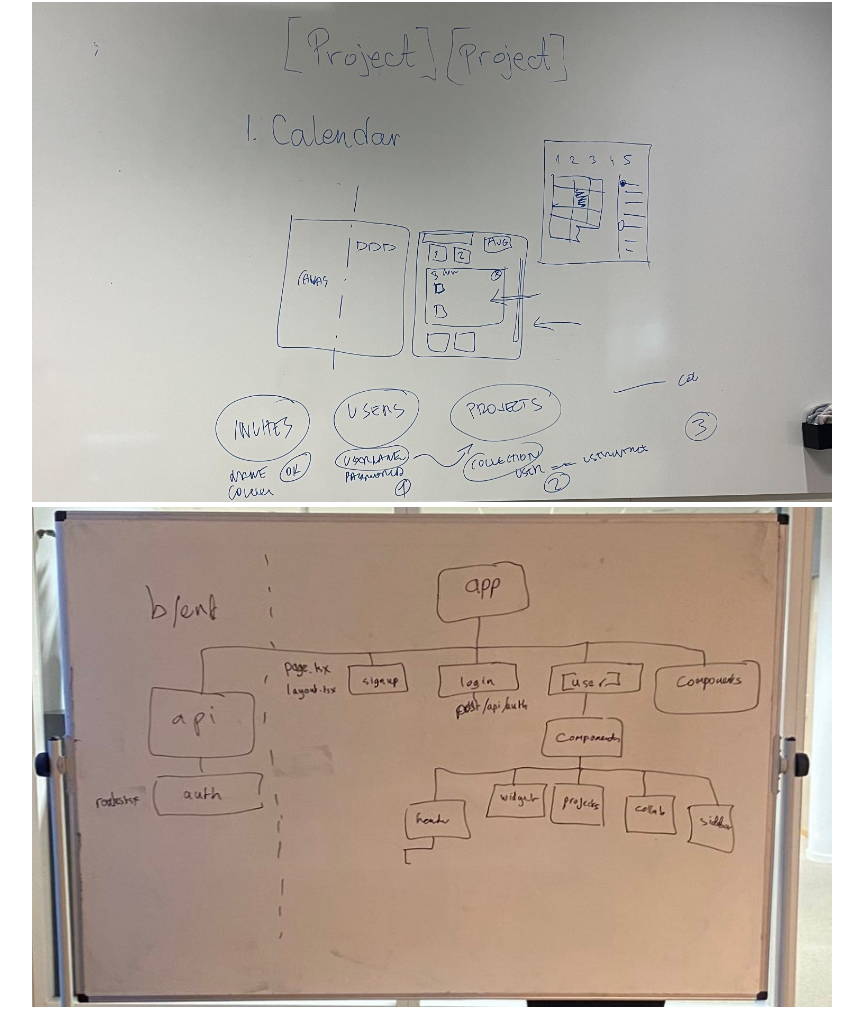
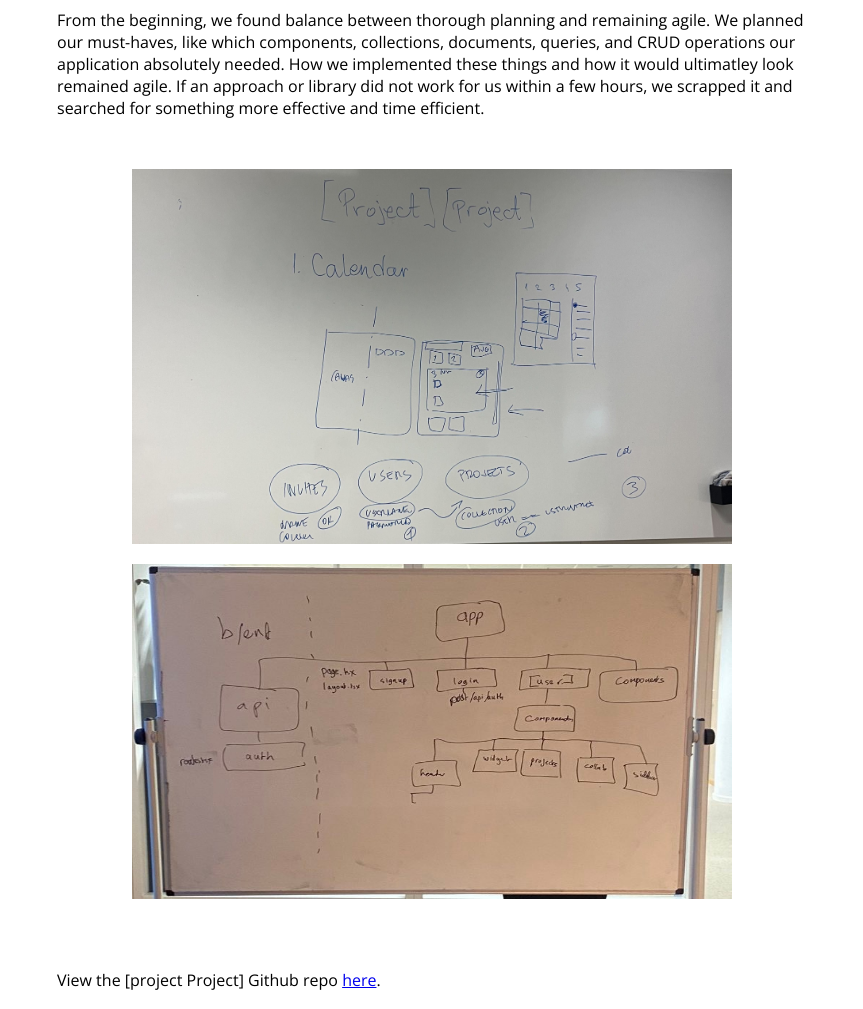
Before and after one commit to SMooreSwe/projectProject, a Next.js app: page /about in a window 1280 px wide. Shown: the part 689-1698 px from the top of the page, without its empty margins (208-1071 px from the left). Built offline with nearby package versions, Linux system fonts and the light colour scheme.

Commit message:
fixed about page styling

```diff
--- a/app/about/about.css
+++ b/app/about/about.css
@@ -22,5 +22,17 @@
 }
 
 .ul__project-why {
-    padding: 10px 5px;
+    padding: 10px 45px;
 }
+
+.about-page__images-container {
+    padding: 50px 0;
+    display: flex;
+    flex-direction: column;
+    justify-content: center;
+    align-items: center;
+}
+
+.section__project-img {
+    padding: 20px 0;
+}
--- a/app/about/page.tsx
+++ b/app/about/page.tsx
@@ -6,6 +6,11 @@ const About = () => {
   return (
     <main className='main__about-page'>
       <h1>About [project Project]</h1>
+
+      <section className='section section___project-who'>
+      <h2 className='section__title'>Who We Are</h2>
+      <p>We are four people with completely different nationalities, career backgrounds, and skillsets who are all motivated by the same thing: creating practical and accessible software.</p>
+      </section>
 
       <section className='section section__project-what'>
       <h2 className='section__title'>What It Is</h2>
@@ -27,42 +32,22 @@ const About = () => {
       <section className='section section__project-how'>
       <h2 className='section__title'>How We Did It</h2>
       <p>From the beginning, we found balance between thorough planning and remaining agile. We planned our must-haves, like which components, collections, documents, queries, and CRUD operations our application absolutely needed. How we implemented these things and how it would ultimatley look remained agile. If an approach or library did not work for us within a few hours, we scrapped it and searched for something more effective and time efficient.</p>
+      <div className="about-page__images-container">
       <Image
         src="/first-sketch.jpg"
         alt="[project Project]'s very first UI sketch"
-        width={800}
-        height={500}
+        width={600}
+        height={375}
       />
       <Image
+      className='section__project-img'
       src="/component-mapping.jpg"
       alt="first draft of our components and application architecture"
-      width={800}
-      height={500}
+      width={600}
+      height={375}
       />
-      <Image
-      src="/mvp.png"
-      alt="sketch of our original mvp"
-      width={800}
-      height={500}
-      />
-      <Image
-      src="/query-logic.png"
-      alt="mapping of our query logic"
-      width={800}
-      height={500}
-      />
-      <Image
-      src="/data-model.png"
-      alt="sketch of our data model"
-      width={800}
-      height={500}
-      />
+      </div>
       <p>View the [project Project] Github repo <a href="https://github.com/SMooreSwe/projectProject" target="_blank">here</a>.</p>
-      </section>
-
-      <section className='section section___project-who'>
-      <h2 className='section__title'>Who We Are</h2>
-      <p>We are four people with completely different nationalities, career backgrounds, and skillsets who are all motivated by the same thing: creating practical and accessible software.</p>
       </section>
     </main>
   )
```
